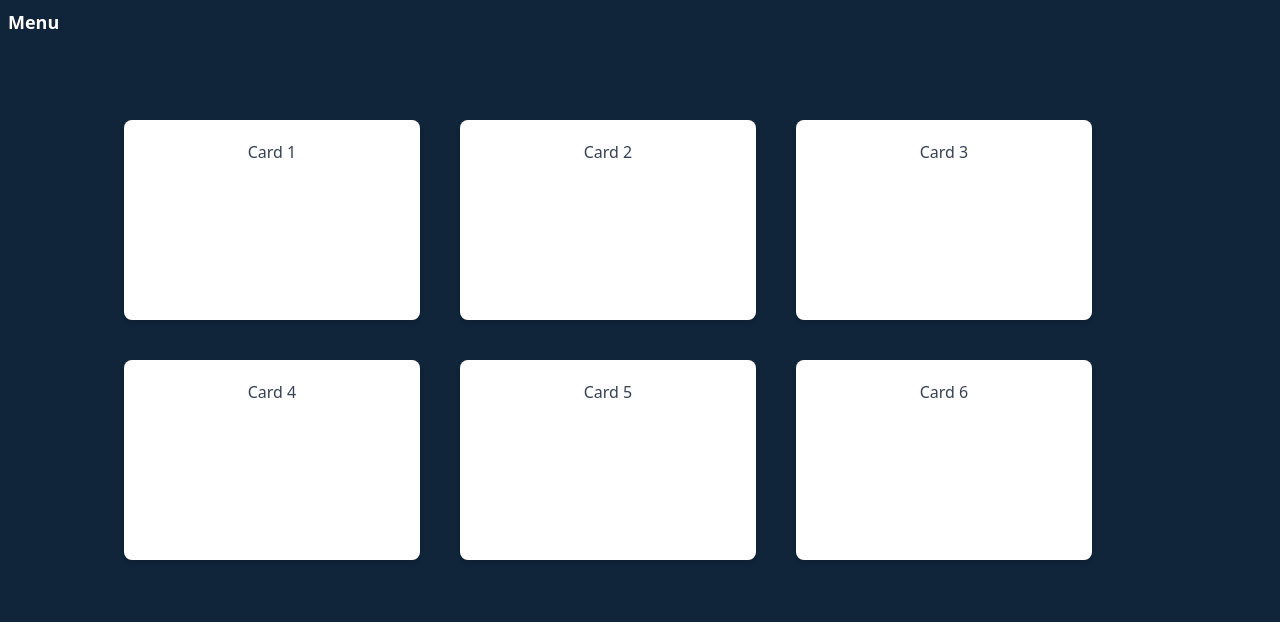
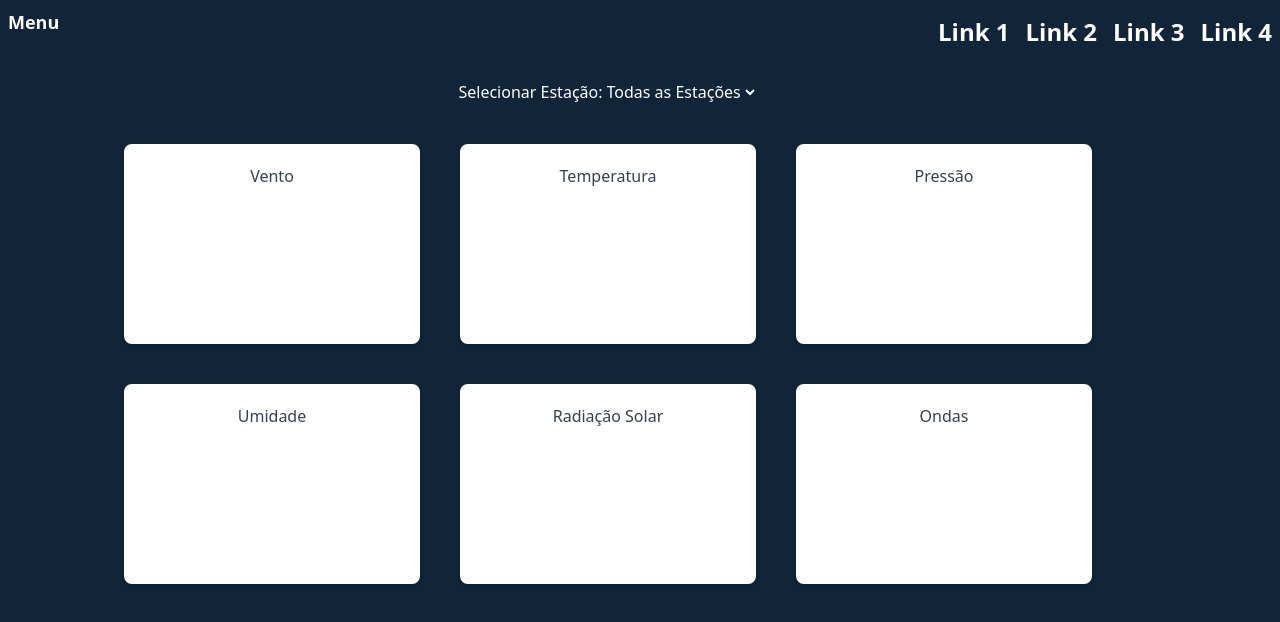
Before and after one commit to Steel-Hard/LabWind, a React (Vite) app in the folder frontend/: page /dashboard in a window 1280 px wide. Shown: the top 622 px of the page. Built offline with nearby package versions, Linux system fonts and the light colour scheme; a web font is replaced by a local one.

Commit message:
Add useState para o Dashboard

```diff
--- a/frontend/src/pages/Dashboard.tsx
+++ b/frontend/src/pages/Dashboard.tsx
@@ -1,7 +1,9 @@
-import React from 'react';
+import React, {useState} from 'react';
 import '../styles.css'
 
 const Dashboard: React.FC = () => {
+  const [selectedStation, setSelectedStation] = useState('all');
+
   return (
     <div className="dashboard-container">
       {/* Agrupando para o hover funcionar */}
@@ -20,12 +22,38 @@
 
       {/* MainContent */}
       <div className="main-content">
+      <div className="station-select">
+        <label htmlFor="station">Selecionar Estação:</label>
+        <select
+          id="station"
+          value={selectedStation}
+          onChange={(e) => setSelectedStation(e.target.value)}
+        >
+          <option value="all">Todas as Estações</option>
+          <option value="station1">Estação 1</option>
+          <option value="station2">Estação 2</option>
+          <option value="station3">Estação 3</option>
+        </select>
+      </div>
         <div className="grid-container">
-          {Array.from({ length: 6 }).map((_, index) => (
-            <div key={index} className="card">
-              <p className="card-text">Card {index + 1}</p>
+        <div key={0} className="card">
+              <p className="card-text">Vento</p>
             </div>
-          ))}
+            <div key={1} className="card">
+              <p className="card-text">Temperatura</p>
+            </div>
+            <div key={2} className="card">
+              <p className="card-text">Pressão</p>
+            </div>
+            <div key={3} className="card">
+              <p className="card-text">Umidade</p>
+            </div>
+            <div key={4} className="card">
+              <p className="card-text">Radiação Solar</p>
+            </div>
+            <div key={5} className="card">
+              <p className="card-text">Ondas</p>
+            </div>
         </div>
       </div>
     </div>
```
